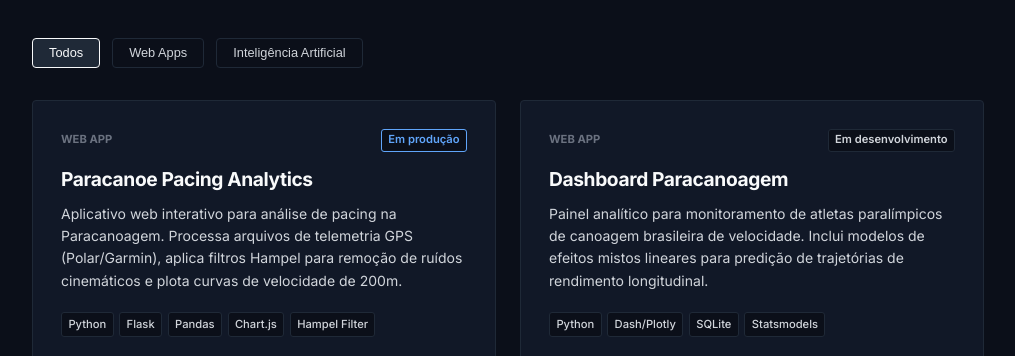
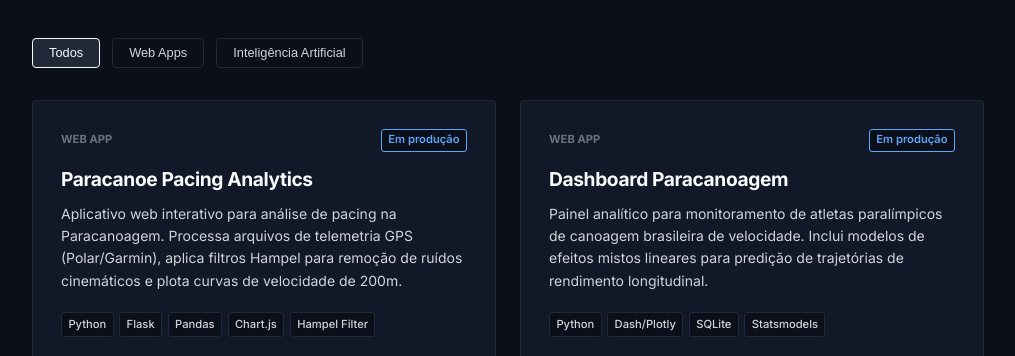
Before and after one commit to fredribeironeto/fredribeironeto.github.io, a plain HTML site: page index.html in a window 1280 px wide. Shown: the part 1760-2116 px from the top of the page, without its empty margins (132-1147 px from the left). Drawn offline with nearby package versions, Linux system fonts and the light colour scheme.

Commit message:
Atualiza o link e status do Dashboard Paracanoagem para producao

```diff
--- a/app.js
+++ b/app.js
@@ -63,7 +63,7 @@ const PROFILE_DATA_FALLBACK = {
     {
       "title": "Dashboard Paracanoagem",
       "category": "Web App",
-      "status": "Em desenvolvimento",
+      "status": "Em produção",
       "description": "Painel analítico para monitoramento de atletas paralímpicos de canoagem brasileira de velocidade. Inclui modelos de efeitos mistos lineares para predição de trajetórias de rendimento longitudinal.",
       "tech": [
         "Python",
@@ -71,7 +71,7 @@ const PROFILE_DATA_FALLBACK = {
         "SQLite",
         "Statsmodels"
       ],
-      "demo": "#",
+      "demo": "https://paracanoe-200m-dashboard.onrender.com/",
       "github": "https://github.com/fredribeironeto"
     }
   ],
@@ -736,7 +736,8 @@ let profileData = null;
 // ==========================================================================
 async function loadProfileData() {
     try {
-        const response = await fetch('profile_data.json');
+        // Cache-buster para evitar que o navegador sirva uma versão antiga em cache do JSON
+        const response = await fetch('profile_data.json?t=' + new Date().getTime());
         if (!response.ok) {
             throw new Error('Erro ao carregar o arquivo JSON local');
         }
--- a/index.html
+++ b/index.html
@@ -230,6 +230,6 @@
     </footer>
 
     <!-- Scripts de Interatividade -->
-    <script src="app.js"></script>
+    <script src="app.js?v=1.0.1"></script>
 </body>
 </html>
--- a/profile_data.json
+++ b/profile_data.json
@@ -58,7 +58,7 @@
     {
       "title": "Dashboard Paracanoagem",
       "category": "Web App",
-      "status": "Em desenvolvimento",
+      "status": "Em produção",
       "description": "Painel analítico para monitoramento de atletas paralímpicos de canoagem brasileira de velocidade. Inclui modelos de efeitos mistos lineares para predição de trajetórias de rendimento longitudinal.",
       "tech": [
         "Python",
@@ -66,7 +66,7 @@
         "SQLite",
         "Statsmodels"
       ],
-      "demo": "#",
+      "demo": "https://paracanoe-200m-dashboard.onrender.com/",
       "github": "https://github.com/fredribeironeto"
     }
   ],
```
